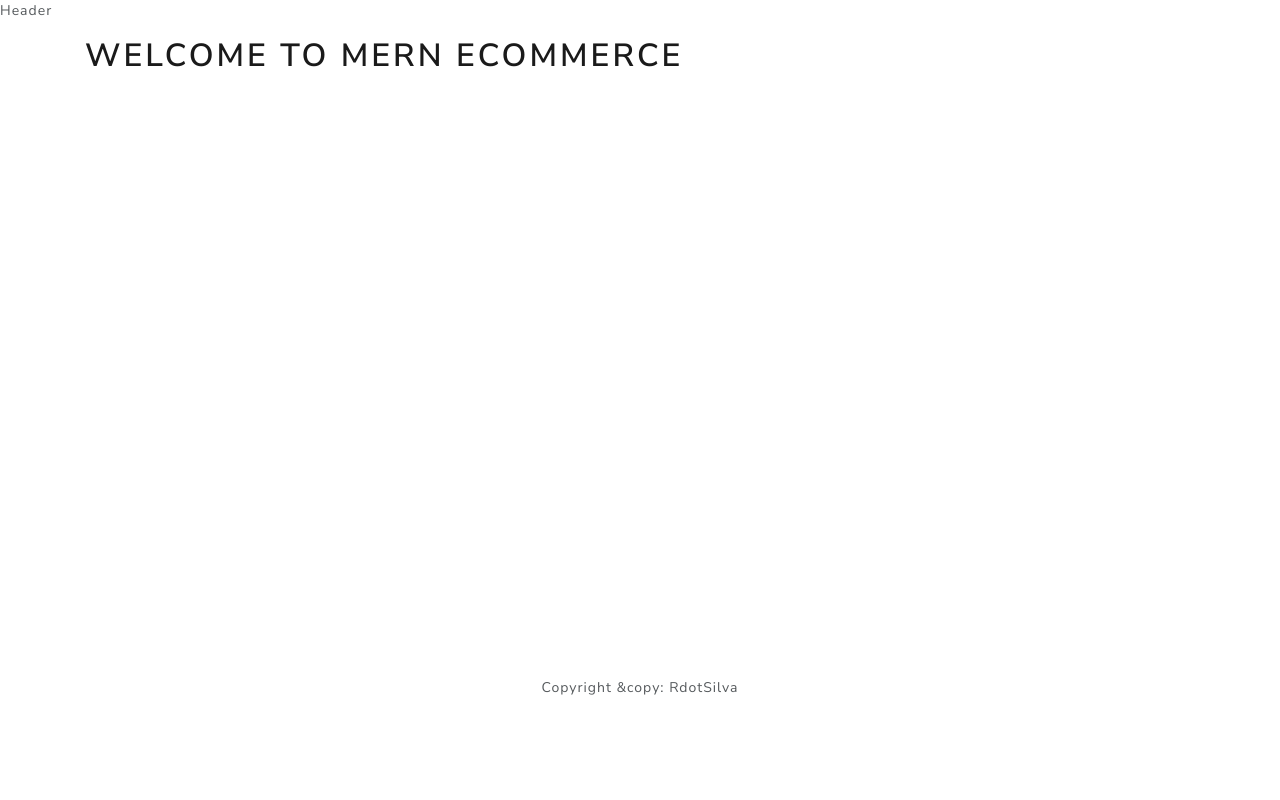
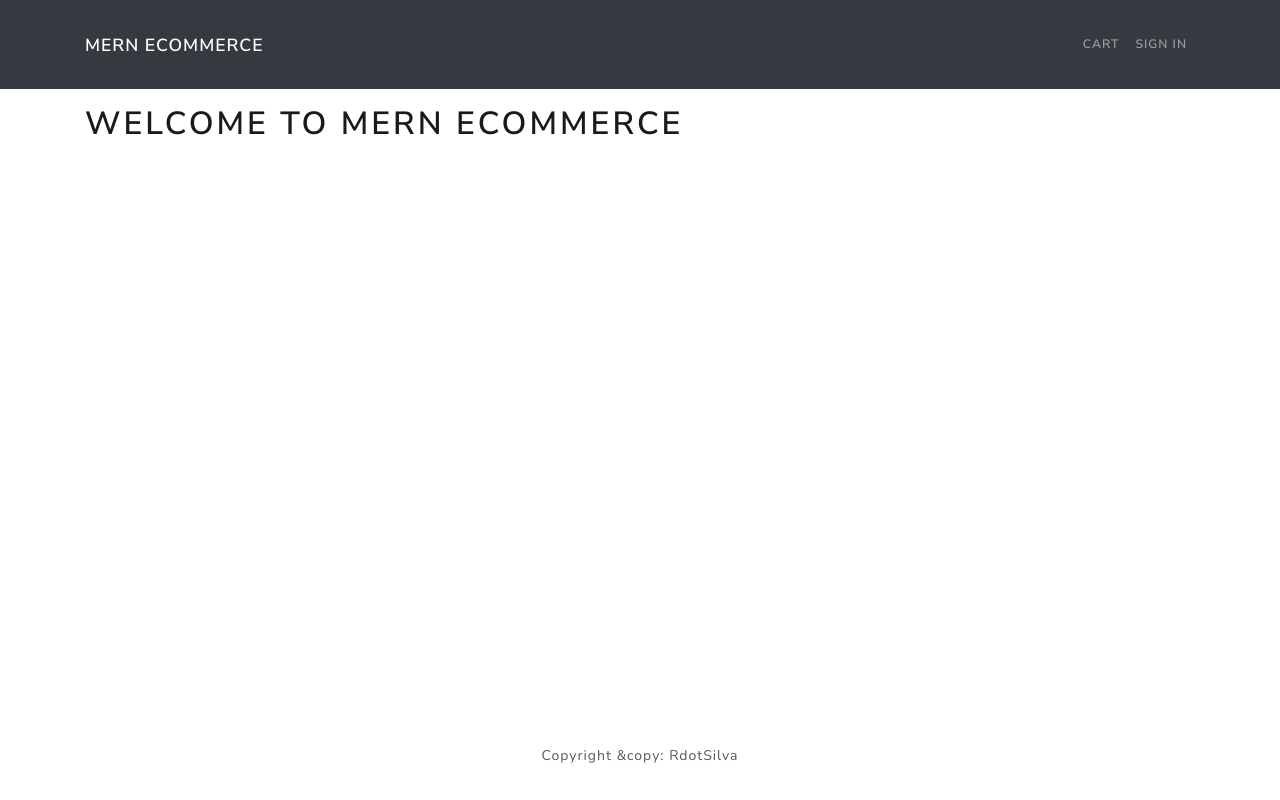
Before and after one commit to coolDev531/E-commerce-MERN, a React (Create React App) app in the folder frontend/: page / in a window 1280 px wide. Built offline with nearby package versions, Linux system fonts and the light colour scheme; the HTML template or start-up script is replaced by a standard one.

Commit message:
Add Navbar

```diff
--- a/frontend/src/components/Header.tsx
+++ b/frontend/src/components/Header.tsx
@@ -1,9 +1,29 @@
 import React from "react";
+import { Container, Nav, Navbar } from "react-bootstrap";
 
 interface Props {}
 
 const Header = (props: Props) => {
-  return <header>Header</header>;
+  return (
+    <header>
+      <Navbar bg="dark" variant="dark" expand="lg" collapseOnSelect>
+        <Container>
+          <Navbar.Brand href="/">MERN ECommerce</Navbar.Brand>
+          <Navbar.Toggle aria-controls="basic-navbar-nav" />
+          <Navbar.Collapse id="basic-navbar-nav">
+            <Nav className="ml-auto">
+              <Nav.Link href="/cart">
+                <i className="fas fa-shopping-cart"></i>Cart
+              </Nav.Link>
+              <Nav.Link href="/login">
+                <i className="fas fa-user"></i>Sign In
+              </Nav.Link>
+            </Nav>
+          </Navbar.Collapse>
+        </Container>
+      </Navbar>
+    </header>
+  );
 };
 
 export default Header;
```
